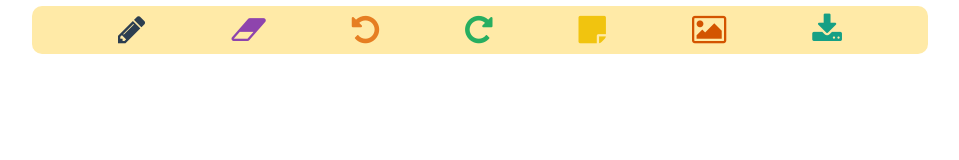
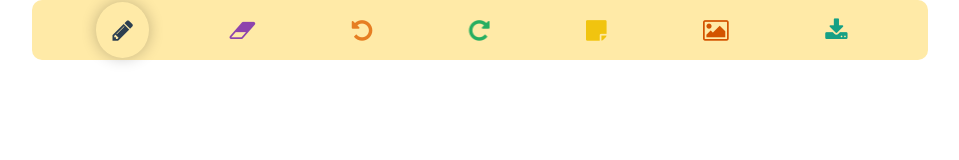
Before and after one commit to weevil111/whiteboard, a website: page public/index.html in a window 1280 px wide. Both pictures are taken after a click on the element 291 px from the left and 30 px from the top of the page. Shown: the whole page, without its empty margins (160-1119 px from the left). Drawn offline with Linux system fonts and the light colour scheme.

Commit message:
Fix design for toolbar

```diff
--- a/public/index.html
+++ b/public/index.html
@@ -10,11 +10,11 @@
 </head>
 <body>
   <div class="tools-content">
-    <div class="tools fa-2x">
-      <div class="tool" id="pencil"><i class="fa fa-pencil" style="color: #2c3e50;"></i></div>
+    <div class="tools">
+      <div class="tool tool-active" id="pencil"><i class="fa fa-pencil" style="color: #2c3e50;"></i></div>
       <div class="tool" id="eraser"><i class="fa fa-eraser" style="color: #8e44ad;"></i></div>
       <div class="tool" id="undo"><i class="fa fa-undo" style="color: #e67e22;"></i></div>
-      <div class="tool" id="redo"><i class="fa fa-undo fa-flip-horizontal" style="color: #27ae60;"></i></div>
+      <div class="tool" id="redo"><i class="fa fa-undo" style="color: #27ae60;"></i></div>
       <div class="tool" id="sticky"><i class="fa fa-sticky-note" style="color: #f1c40f;"></i></div>
       <div class="tool" id="photo"><i class="fa fa-picture-o" style="color: #d35400;"></i></div>
       <div class="tool" id="download"><i class="fa fa-download" style="color: #16a085;"></i></div>
--- a/public/script.js
+++ b/public/script.js
@@ -9,6 +9,20 @@ window.addEventListener("resize", function() {
   canvas.width = window.innerWidth;
   canvas.height = window.innerHeight - canvasTop;
 })
+
+let tools = document.querySelector(".tools");
+tools.addEventListener("click", function(e) {
+  let tag = e.target;
+  console.log(tag.tagName);
+  if (tag.tagName === "I"){
+    const allTools = document.querySelectorAll(".tool")
+    allTools.forEach(tool => {
+      tool.classList.remove("tool-active");
+    })
+    tag.parentElement.classList.add("tool-active")
+  }
+})
+
 
 /** @type {CanvasRenderingContext2D} */
 let ctx = canvas.getContext("2d");
--- a/public/style.css
+++ b/public/style.css
@@ -11,17 +11,39 @@
 }
 .tools {
 width: 70%;
-height: 80%;
+height: 100%;
 border-radius: 10px;
 display: flex;
 align-items: center;
 background-color: #ffeaa7;
 justify-content: space-evenly;
+font-size: 1.5rem;
 }
-.tool {cursor: pointer;}
+.tool {
+  cursor: pointer;
+  border-radius: 50%;
+  transition: transform(0.5s);
+}
+
+.tool:hover > i{
+  transform: scale(1.4);
+}
+
+#redo {
+  transform: rotateY(180deg);
+}
+
+.tool-active{
+  box-shadow: 0px 0px 15px rgb(0 0 0 / 24%);
+}
+
 .tool i {
   width: fit-content;
+  padding: 16px;
+  transition: transform 0.5s;
 }
+
+
 .canvas-content{
   overflow: hidden;
 }
--- a/public/tools.js
+++ b/public/tools.js
@@ -0,0 +1,26 @@
+const PENCIL = "pencil";
+const ERASER = "eraser";
+
+let pencil = document.querySelector("#pencil");
+let eraser = document.querySelector("#eraser");
+
+let activeTool = PENCIL;
+
+pencil.addEventListener("click" , function() {
+  if(activeTool == PENCIL){
+    // Pencil is alreay selected which means this is second time we are clicking on it.
+    // So we can open further options for pencil (like stroke size)
+  }else{
+    activeTool = "pencil";
+    ctx.strokeStyle = "black";
+  }
+})
+
+eraser.addEventListener("click", function(){
+  if(activeTool == "eraser"){
+    // open further options for eraser
+  }else {
+    activeTool = "eraser";
+    ctx.strokeStyle = "white";
+  }
+})
```
